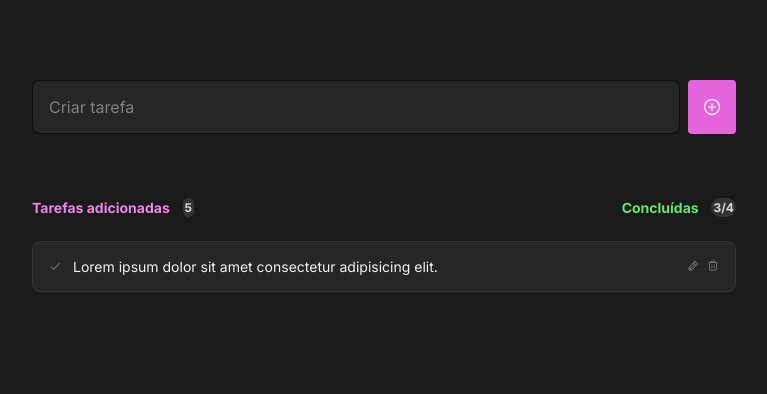
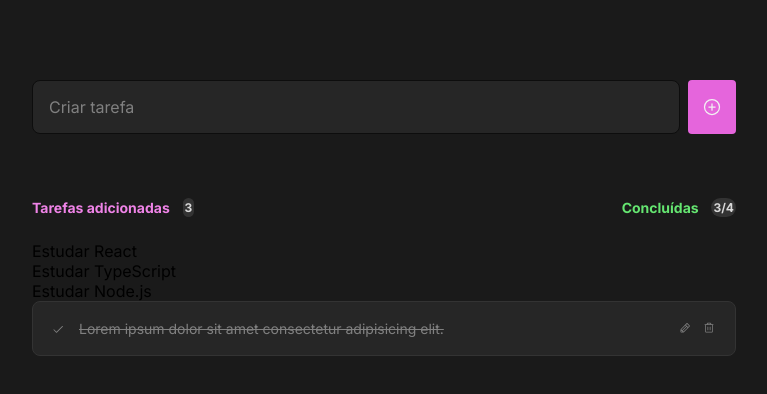
Before and after one commit to plmandreza/todo-list, a React (Vite) app: page / in a window 1280 px wide. Shown: the top 394 px of the page, without its empty margins (256-1023 px from the left). Built offline with nearby package versions, Linux system fonts and the light colour scheme; the HTML template or start-up script is replaced by a standard one.

Commit message:
add styles and Tasks newTasks functions

```diff
--- a/src/App.tsx
+++ b/src/App.tsx
@@ -1,12 +1,48 @@
-import { Header } from "./components/Header"
-import { Tasks } from "./components/Tasks"
-import "./global.css"
+import { useState } from "react";
+import { Header } from "./components/Header";
+import { Tasks } from "./components/Tasks";
+import "./global.css";
+
+export interface TaskProps { // Tipagem das tarefas que serão criadas
+  id: string;
+  title: string;
+  isChecked: boolean;
+}
 
 function App() {
+  const [tasks, setTasks] = useState<TaskProps[]>([{ // Armazena as tarefas
+    id: '1',
+    title: 'Estudar React',
+    isChecked: false
+  }, {
+    id: '2',
+    title: 'Estudar TypeScript',
+    isChecked: false
+  } , {
+    id: '3',
+    title: 'Estudar Node.js',
+    isChecked: false
+  }
+  ])
+
+  console.log('tasks =>', tasks)
+
+  function createTask(taskTitle: string) { // Cria nova task com um id
+    const newTask = {
+      id: crypto.randomUUID(), // O sistema preenche automaticamente para o usuário
+      title: taskTitle, // Depende do usuário
+      isChecked: false // O sistema preenche automaticamente para o usuário
+    }
+
+    console.log('newTask =>', newTask)
+
+    setTasks([...tasks, newTask]) // Spread ... -> histórico de todas as informações que a variável task tem e adiciona a nova task
+  }
+
   return (
     <>
-      <Header/>
-      <Tasks/>
+      <Header onAddTask={createTask} />
+      <Tasks tasks={tasks}/>
     </>
   )
 }
--- a/src/components/Header/index.tsx
+++ b/src/components/Header/index.tsx
@@ -1,13 +1,44 @@
-import styles from "./Header.module.css"
-import { PlusCircle } from "@phosphor-icons/react"
+import { ChangeEvent, FormEvent, InvalidEvent, useState } from "react";
+import styles from "./Header.module.css";
+import { PlusCircle } from "@phosphor-icons/react";
 
-export function Header() {
-    return(
+interface HeaderProps { // Objeto. Recebe propriedades Props de um determinado tipo. Também pode ser IHeader.
+    onAddTask: (taskTitle: string) => void; // Propriedade que está sendo "retirada" do objeto
+}
+
+export function Header({onAddTask}: HeaderProps) {
+    const [newTask, setNewTask] = useState(""); // Estado é NewTask
+    console.log('addTask', onAddTask)
+
+    function handleCreateNewTask(event: FormEvent) { // Cria a nova tarefa
+        event.preventDefault(); // Não faz a renderização automática que deixa um ? na barra de url ao clicar no button
+        onAddTask(newTask);
+        console.log('Criar nova tarefa:', newTask)
+        setNewTask("");
+    }
+
+    function handleNewTaskChange(event: ChangeEvent<HTMLInputElement>) { // Acessa o valor digitado no input e altera o estado (State)
+        event.target.setCustomValidity("");
+        setNewTask(event.target.value);
+        console.log('NewTask', newTask);
+    }
+
+    function handleNewTaskInvalid(event: InvalidEvent<HTMLInputElement>) { // Valida o input de forma customizada
+        event.target.setCustomValidity("Digite um título para a tarefa! :)");
+    }
+    return (
         <header className={styles.header}>
-            <form className={styles.newTaskForm}>
-                <input type="text" placeholder="Criar tarefa" />
+            <form className={styles.newTaskForm} onSubmit={handleCreateNewTask}>
+                <input
+                    type="text"
+                    placeholder="Criar tarefa"
+                    value={newTask}
+                    onChange={handleNewTaskChange}
+                    onInvalid={handleNewTaskInvalid}
+                    required
+                />
                 <button>
-                    <PlusCircle size={20}/>
+                    <PlusCircle size={20} />
                 </button>
             </form>
         </header>
--- a/src/components/Item/Item.module.css
+++ b/src/components/Item/Item.module.css
@@ -24,9 +24,68 @@
     color: var(--gray-300);
 }
 
+.checkContainer:focus {
+    outline: none;
+    box-shadow: none;
+}
+
+.checkbox {
+    border-radius: 100%;
+    height: 1.125rem;
+    width: 1.125rem;
+
+    transition: 0.2s all;
+
+    display: flex;
+    align-items: center;
+    justify-content: center;
+}
+
+.checkbox-unchecked {
+    border: 2px solid var(--pink-400);
+}
+
+.checkbox-unchecked:hover {
+    background-color: var(--pink-700);
+}
+
+.checkbox-checked {
+    border: 2px solid var(--pink-700);
+    background-color: var(--pink-700);
+    color: var(--gray-100);
+}
+
+.checkbox-checked:hover {
+    border: 2px solid var(--pink-400);
+    background-color: var(--pink-400);
+}
+
+p.textChecked {
+    color: var(--gray-300);
+    text-decoration: line-through;
+}
+
 .btnContainer {
     display: flex;
     align-items: center;
     justify-content: center;
     gap: 0.5rem;
 }
+
+.btn button {
+    border: none;
+    background-color: transparent;
+    border-radius: 4px;
+
+    padding: 2px 4px 2px 4px;
+
+    transition: 0.2s background-color;
+}
+
+.btn button line, .btn button path {
+    transition: 0.2s fill;
+}
+
+.btn button:hover line, .btn button:hover path {
+    fill: var(--red-500);
+}
--- a/src/components/Item/index.tsx
+++ b/src/components/Item/index.tsx
@@ -4,19 +4,25 @@ import styles from "./Item.module.css"
 export function Item() {
     return (
         <div className={styles.task}>
-            <button>
+            <button className={styles.checkContainer}>
+                <span className={styles.checkbox}>
                     <Check size={12} />
+                </span>
             </button>
-            <p>Lorem ipsum dolor sit amet consectetur adipisicing elit.</p>
+
+            <p className={styles.textChecked}>Lorem ipsum dolor sit amet consectetur adipisicing elit.</p>
+
             <div className={styles.btnContainer}>
                 <button>
-            <Pencil size={12} />
+                    <Pencil className={styles.iconPencil} size={12} />
                 </button>
 
+                <div className={styles.btn}>
                     <button>
                         <Trash size={12} />
                     </button>
                 </div>
             </div>
+        </div>
     )
 }
--- a/src/components/Tasks/index.tsx
+++ b/src/components/Tasks/index.tsx
@@ -1,13 +1,22 @@
+import { TaskProps } from "../../App";
 import { Item } from "../Item"
 import styles from "./Tasks.module.css"
 
-export function Tasks() {
+interface TasksProps {
+    tasks: TaskProps[];
+}
+
+export function Tasks({tasks}: TasksProps) {
+    console.log('componente tasks =>', tasks)
+    const tasksLength = tasks.length
+    console.log('tasksLength =>', tasksLength)
+
     return (
         <section className={styles.tasks}>
             <header className={styles.header}>
                 <div>
                     <p>Tarefas adicionadas</p>
-                    <span>5</span>
+                    <span>{tasksLength}</span>
                 </div>
 
                 <div>
@@ -16,6 +25,10 @@ export function Tasks() {
                 </div>
             </header>
 
+            {tasks.map(task =>( // Mapeamento, retorna as informações internas. Acessa pelo índice também.
+                <p key={task.id}>{task.title}</p> // React precisa de um identificador único (reference/key) para cada elemento para listá-los
+            ))}
+
             <div>
                 <Item/>
             </div>
```
Also changed, not shown: index.html (line endings or trailing spaces). Lines whose indentation alone changed are shown as unchanged.
